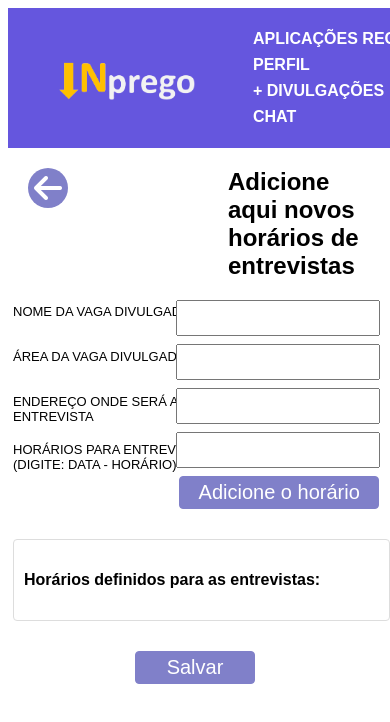
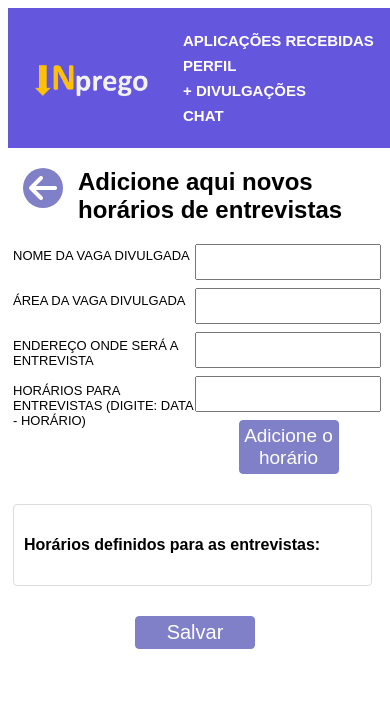
Before and after one commit to cecijunq/Sprint-3, a plain HTML site: page modal.html in a window 390 px wide. Shown: the top 722 px of the page. Drawn offline with Linux system fonts and the light colour scheme.

Commit message:
estava ajustando o css

```diff
--- a/modal.js
+++ b/modal.js
@@ -7,10 +7,8 @@ let inputEndereco = document.querySelector(".inputEndereco");
 let arrayHorDisp = [];
 function maisHorarios(){
 
-    //document.getElementById("addHor").innerHTML += '<input type="text" name="horarioVaga[]"  />';
 
     let horariosSalvos = document.createElement("p");
-    //let inputsHorarios = document.createElement("input");
 
     let inputValue = inputsHorarios.value;
 
--- a/styles.css
+++ b/styles.css
@@ -23,7 +23,6 @@ header img:hover {
 
 .navBar {
     width: 600px;
-    /* margin-right: 40px; */
     display: flex;
     justify-content: space-between;
 }
@@ -68,7 +67,6 @@ header img:hover {
     border-radius: 50px;
     position: fixed;
     margin-top: 80px;
-    /* margin-top: 210px; */
     margin-left: 112px;
 }
 
@@ -101,11 +99,6 @@ header img:hover {
     padding: 10px;
     margin-bottom: 30px;
 }
-
-/* #btn_add {
-    width: 380px;
-    margin-bottom: 25px;
-} */
 
 button {
     width: 120px;
@@ -159,7 +152,6 @@ button:hover {
 }
 
 .addHor {
-    /* display: flex; */
     align-items: center;
 }
 
@@ -174,23 +166,11 @@ button {
     font-size: 20px;
 }
 
-/* .teste button {
-    margin-top: 20px;
-    width: 180px;
-} */
 
 #btnSalva {
     margin-bottom: 10px;
 }
 
-/* #btnVolta {
-    width: 180px;
-}
-
-#btnVolta a {
-    color: white;
-    text-decoration: none;
-} */
 
 #btn_addhor {
     width: 200px;
@@ -201,9 +181,6 @@ button {
     margin: auto;
     margin-top: 30px;
     margin-bottom: 30px;
-    /* margin: 30px 0px 30px 0px; */
-    /* margin: 30px 0px 30px 720px; */
-    /* margin-left: 725px; */
     padding: 10px;
     border: 1px solid #ddd;
     border-radius: 4px;
@@ -226,8 +203,8 @@ li {
     }
 
     header img {
-        width: 180px;
-        margin-left: -15px;
+        width: 150px;
+        margin-left: -35px;
     }
 
     header nav {
@@ -237,22 +214,24 @@ li {
     .navBar {
         width: 100%;
         display: block;
+        margin-left: -20px;
     }
 
     .navBar li {
+        font-size: 15px;
         margin-bottom: 8px;
         /* text-align: right; */
     }
 
     #btn_nextpage {
-        position: fixed;
-        margin-top: 180px;
-        margin-left: 420px;
+        position: absolute;
+        margin-top: 165px;
+        margin-left: 290px;
     }
 
     #icon_arrow {
         margin-top: 20px;
-        margin-left: 20px;
+        margin-left: 15px;
     }
 
     .bodyIndex {
@@ -265,9 +244,18 @@ li {
         margin-left: 15px;
     }
 
+    .intro p {
+        width: 80%;
+    }
+
     .box_div {
         width: 90%;
         /* width: 370px; */
+    }
+
+    #title_modal {
+        width: 80%;
+        margin-left: 70px;
     }
 
     .input_label {
@@ -276,31 +264,37 @@ li {
 
     .label {
         margin-left: 0px;
-        width: 45%;
+        width: 50%;
     }
 
     .label label {
         font-size: 13px;
         text-align: left;
         margin-left: 5px;
-        width: 220px;
+        width: 100%;
     }
 
     .label label:nth-child(4) {
-        margin-top: -12px;
+        margin-top: -15px;
     }
 
     .inputs {
         margin-left: 0px;
-        width: 55%;
+        width: 50%;
     }
+
     .inputs input{
         margin-left: 0px;
         width: 95%;
     }
 
+    #btn_addhor {
+        width: 100px;
+        font-size: 19px;
+    }
+
     .SalvoHorarios {
-        width: 95%;
+        width: 90%;
         margin-left: 5px;
     }
 }
```
Also changed, not shown: index.js (+0 -16 lines), modal.html (+0 -3 lines).
